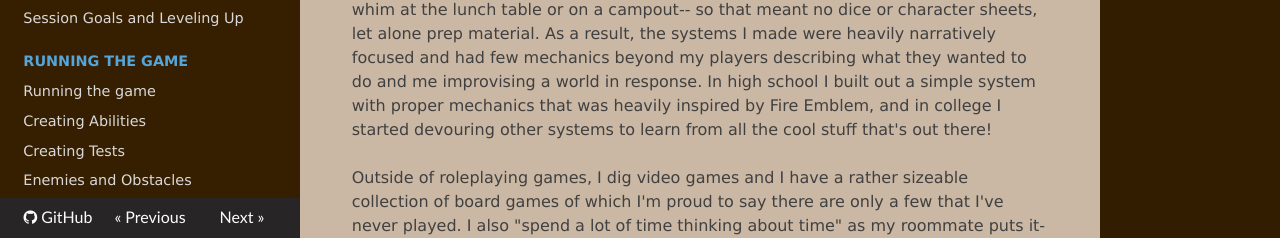
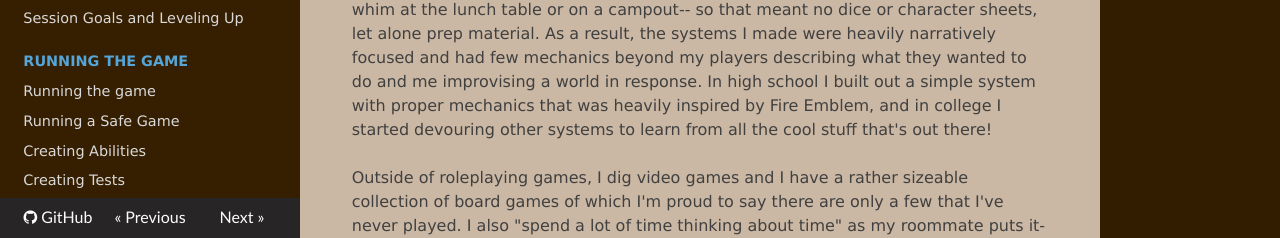
Before and after one commit to TheFifthRider/simply-roleplaying-webapp, an MkDocs documentation site: the page built from docs/about.md, in a window 1280 px wide and 900 px high, scrolled down 517 px. Shown: the part 662-900 px from the top of the window. Built offline with MkDocs 1.6.1, drawn with Linux system fonts in a browser that asks for light colours; nearby versions of some CDN libraries.

Commit message:
feat: Adding safety tools

```diff
--- a/mkdocs.yml
+++ b/mkdocs.yml
@@ -25,6 +25,7 @@
         - gameplay/advancement.md
     - 'Running the Game':
         - running_the_game/index.md
+        - running_the_game/running_a_safe_game.md
         - running_the_game/creating_abilities.md
         - running_the_game/creating_tests.md
         - running_the_game/enemies_and_obstacles.md
```
